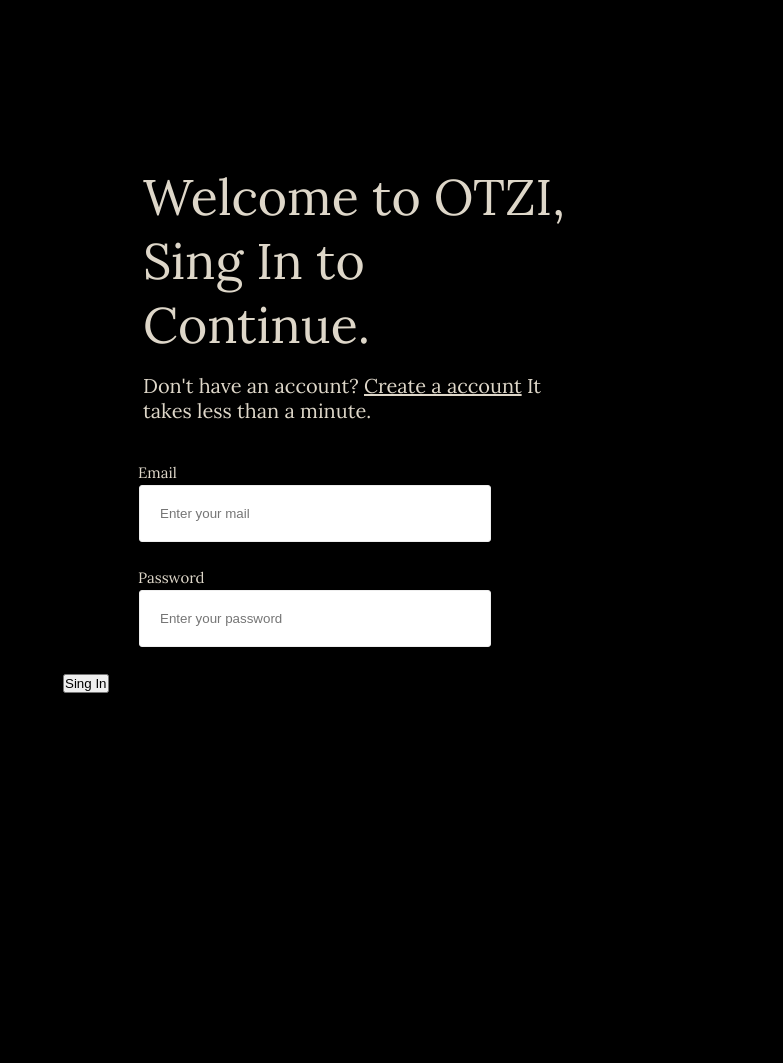
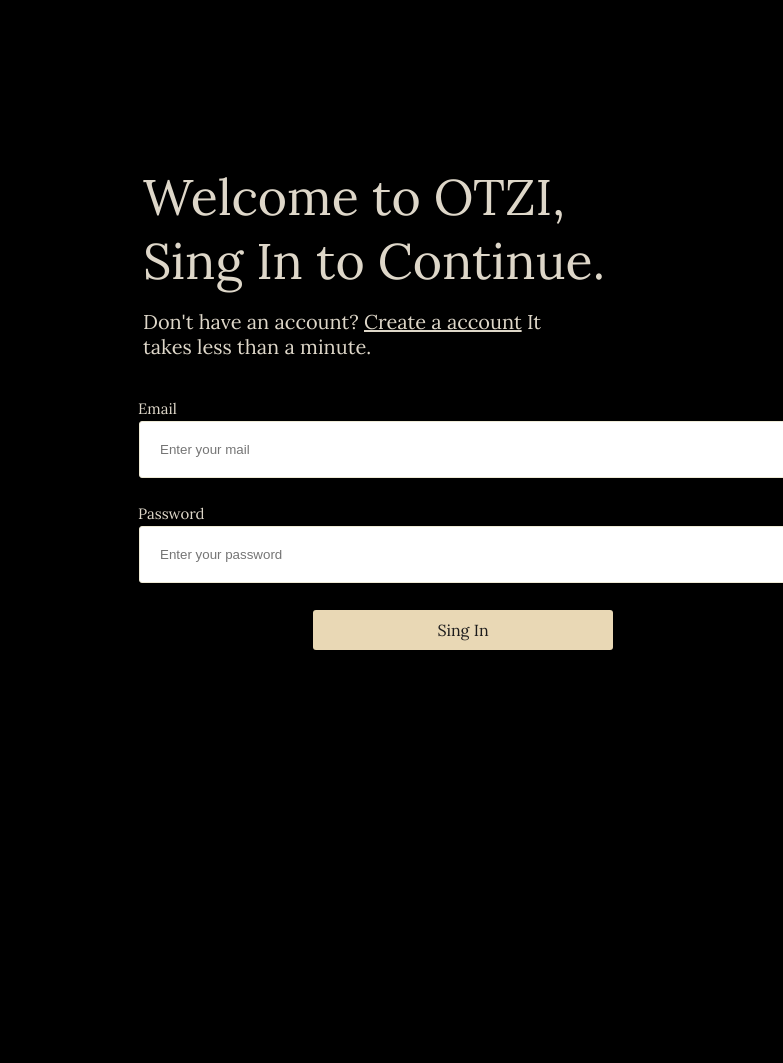
Before and after one commit to rauuu369/Store, a PHP site: page / in a window 1440 px wide; the page is wider, and only the part inside the window is pictured. Shown: that part, without its empty margins (657-1440 px from the left). After the commit the page ends 650 px from the top of that part, so only its background shows below. Run offline with PHP 8.4, Linux system fonts and the light colour scheme.

Commit message:
Se modifica el sing up del formulario login

```diff
--- a/OTZI/css/index.css
+++ b/OTZI/css/index.css
@@ -23,7 +23,7 @@ body{
 }
 
 .sing_in{
-    width: 450px;
+    width: 475px;
     padding-left: 5em;
     padding-top: 8em;
 }
@@ -66,8 +66,27 @@ input[type="text"], input[type="password"]{
     outline: none;
     padding: 20px;
     display: block;
-    width: 310px;
+    width: 610px;
     border-radius: 3px;
-    border: 1px solid #eee;
+    border: 1px solid rgb(238, 234, 214);
     margin: 3px 2em 2em 76px;
 }
+
+input[type="submit"]{
+    padding: 10px;
+    font-size: 16px;
+    color: rgb(29, 28, 28);
+    background: #e9d8b5;
+    width: 300px;
+    margin: 250px;
+    margin-top: 0px;
+    border: 0px;
+    border-radius: 3px;
+    cursor: pointer;
+    font-family: 'Lora', serif;
+}
+
+input[type="submit"]:hover {
+    background-color: #f8e0af;
+    color: rgb(49, 47, 47);
+}
```
